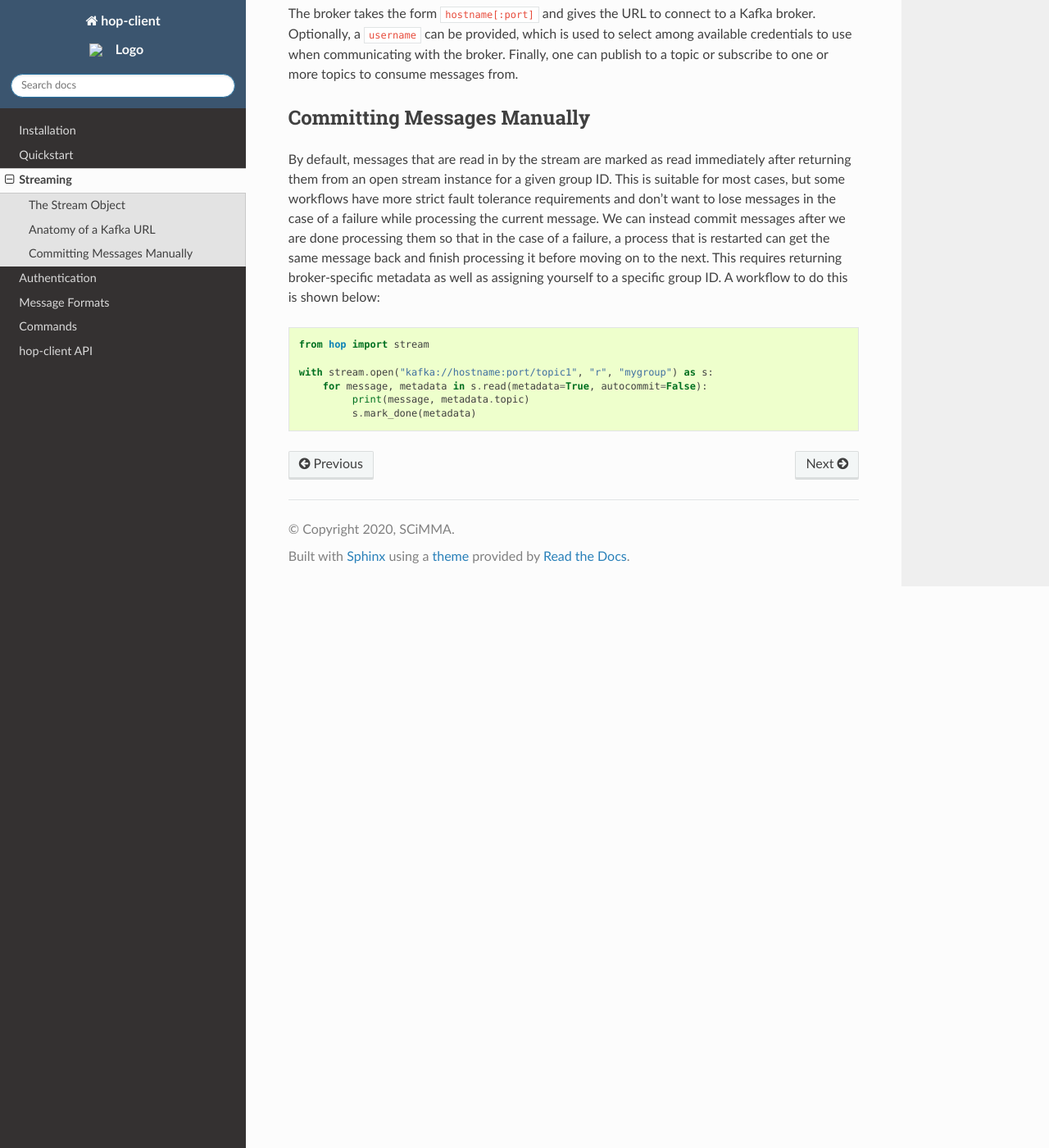
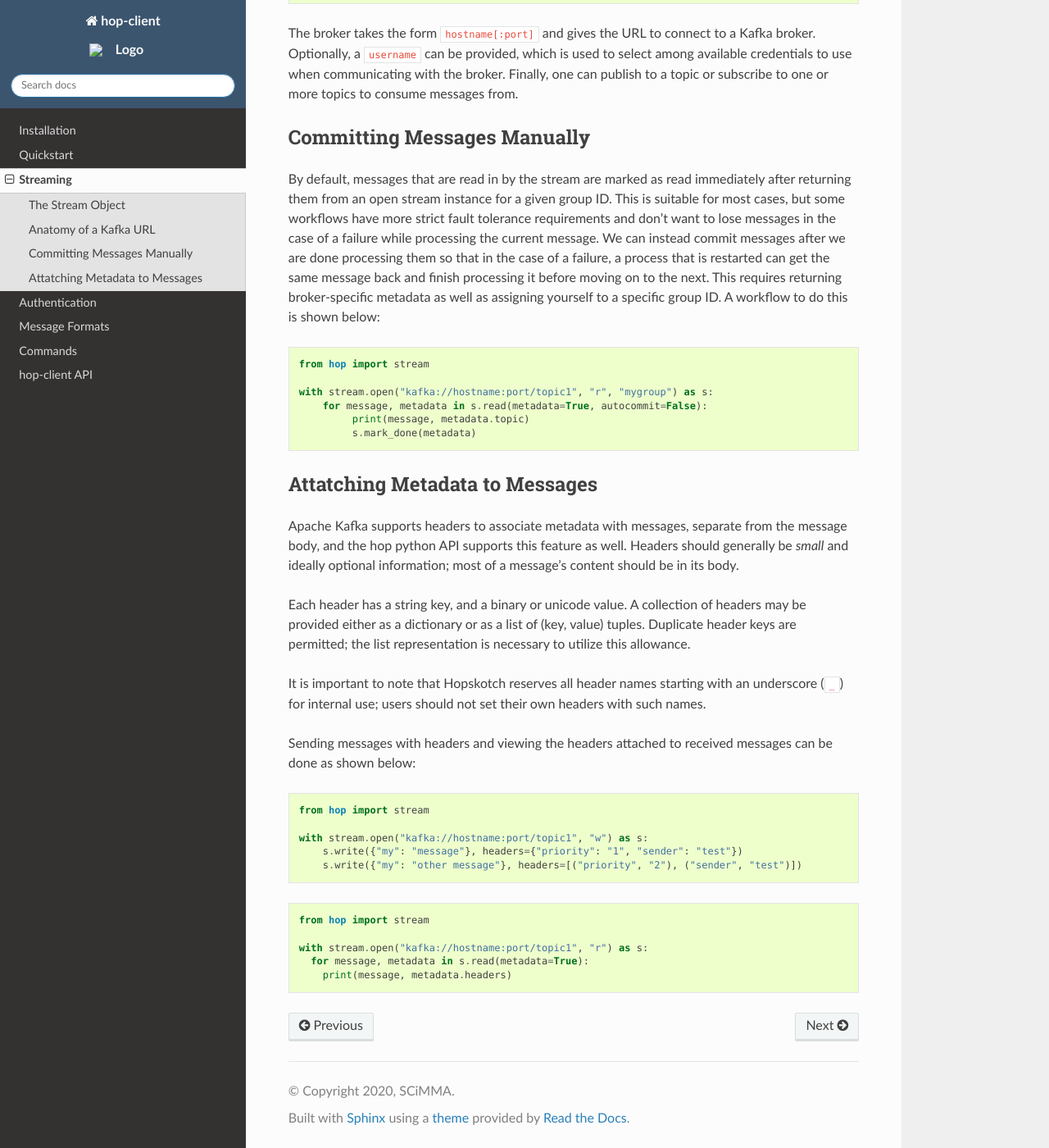
Before and after one commit to scimma/hop-client, a Sphinx documentation site: the page built from doc/user/stream.rst, in a window 1280 px wide and 1400 px high, scrolled down 1777 px. Shown: the whole window at 82% size. Built offline with Sphinx 7.4.7 and the Read the Docs theme 2.0.0, drawn with Linux system fonts in a browser that asks for light colours; some of the changed text lies outside the part shown.

Commit message:
Expose message headers in the metadata provided by the Consumer

```diff
--- a/doc/user/stream.rst
+++ b/doc/user/stream.rst
@@ -110,3 +110,36 @@ A workflow to do this is shown below:
         for message, metadata in s.read(metadata=True, autocommit=False):
              print(message, metadata.topic)
              s.mark_done(metadata)
+
+Attatching Metadata to Messages
+-------------------------------
+
+Apache Kafka supports headers to associate metadata with messages, separate from the message body,
+and the hop python API supports this feature as well. Headers should generally be *small* and
+ideally optional information; most of a message's content should be in its body.
+
+Each header has a string key, and a binary or unicode value. A collection of headers may be provided
+either as a dictionary or as a list of (key, value) tuples. Duplicate header keys are permitted;
+the list representation is necessary to utilize this allowance.
+
+It is important to note that Hopskotch reserves all header names starting with an underscore (``_``)
+for internal use; users should not set their own headers with such names.
+
+Sending messages with headers and viewing the headers attached to received messages can be done as
+shown below:
+
+.. code:: python
+
+    from hop import stream
+
+    with stream.open("kafka://hostname:port/topic1", "w") as s:
+        s.write({"my": "message"}, headers={"priority": "1", "sender": "test"})
+        s.write({"my": "other message"}, headers=[("priority", "2"), ("sender", "test")])
+
+.. code:: python
+
+    from hop import stream
+
+    with stream.open("kafka://hostname:port/topic1", "r") as s:
+      for message, metadata in s.read(metadata=True):
+        print(message, metadata.headers)
```
Also changed, not shown: 3 other files.
